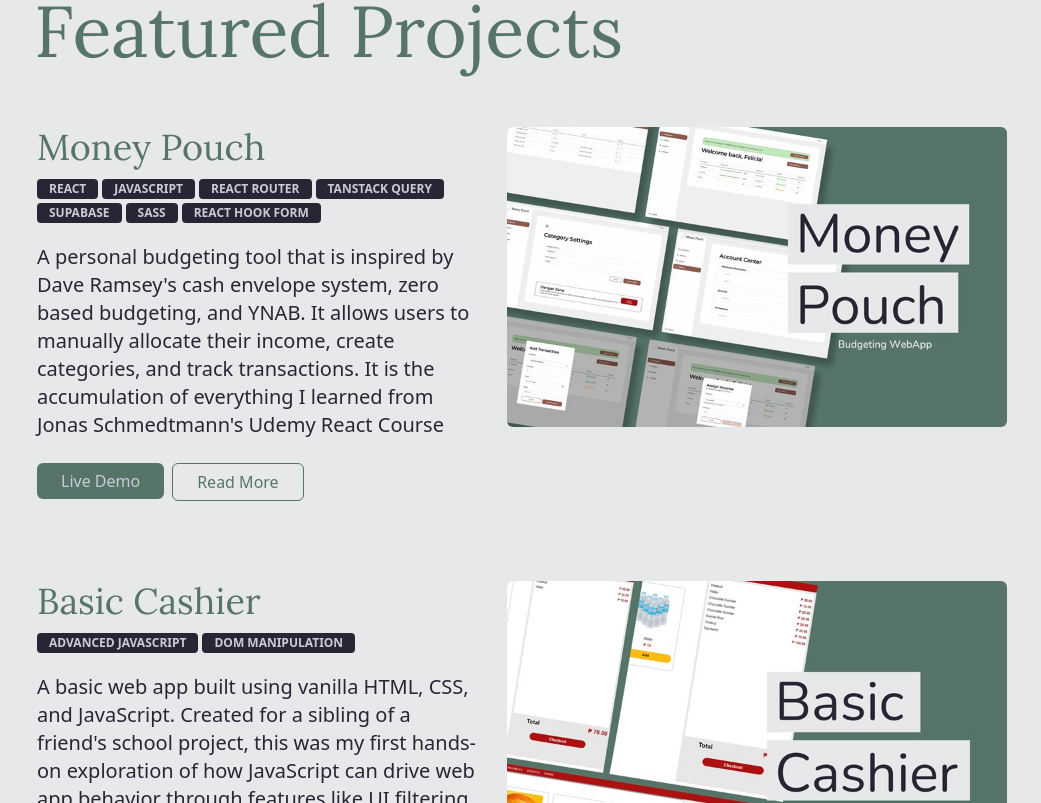
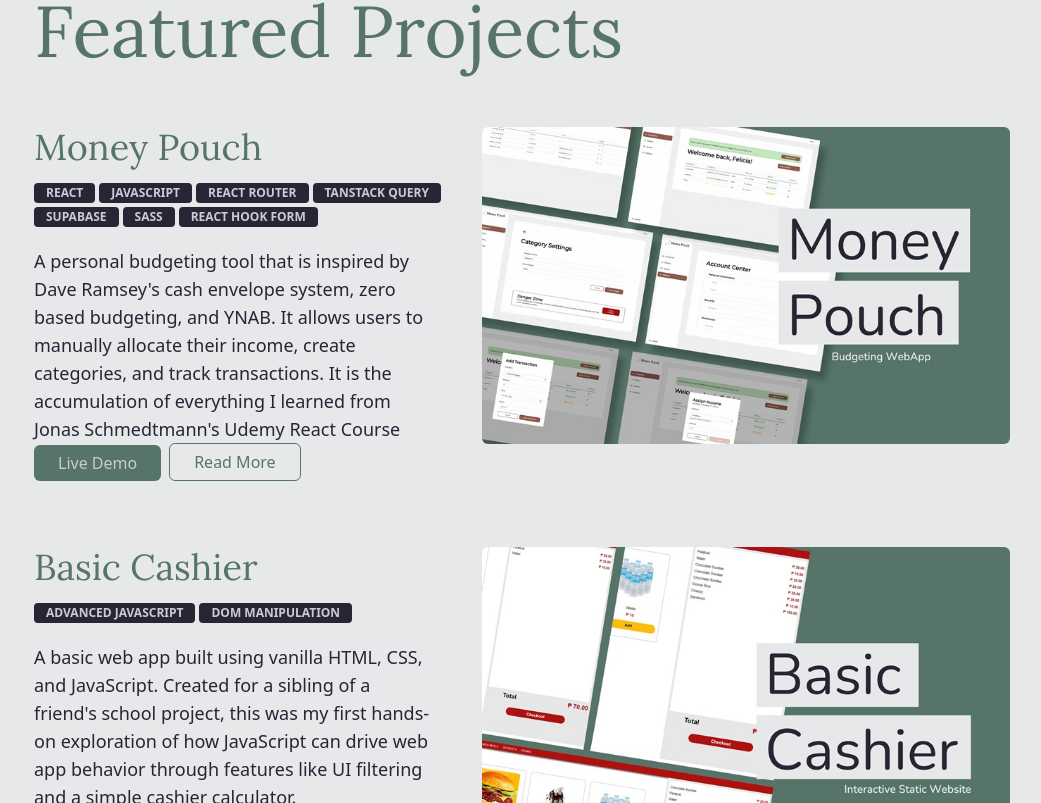
Before and after one commit to zeeneecodes/portfolio, a React (Vite) app: page / in a window 1280 px wide. Shown: the part 1477-2280 px from the top of the page, without its empty margins (118-1159 px from the left). Built offline with nearby package versions, Linux system fonts and the light colour scheme.

Commit message:
comments cleanup, add width/height to img, max width to description, auto margin top to buttons section

```diff
--- a/src/styles/components.css
+++ b/src/styles/components.css
@@ -18,10 +18,6 @@
 
   .tag {
     @apply text-xs uppercase bg-text text-text-dark font-semibold h-5 flex items-center px-3 rounded-sm whitespace-break-spaces;
-
-    /* &:not(:last-child) {
-      @apply mr-1;
-    } */
   }
 
   .icon-tech {
@@ -67,14 +63,18 @@
   }
 
   .project {
-    @apply md:flex md:flex-row-reverse md:items-start md:justify-around mb-15 lg:mb-20 gap-4;
+    @apply md:flex md:flex-row-reverse md:items-start md:justify-around w-full;
+
+    &:not(:last-child) {
+      @apply mb-20 lg:mb-25;
+    }
 
     & div {
       @apply lg:w-md;
     }
 
-    & img {
-      @apply w-[21.88rem] h-[13.23rem] md:w-125 md:h-75;
+    & picture {
+      @apply w-140 h-[13.23rem];
     }
   }
 
@@ -117,10 +117,6 @@
     & .title {
       @apply text-primary font-semibold italic;
     }
-
-    /* & .entry:nth-child(odd) {
-      @apply md:items-end;
-    } */
   }
 
   .cs-h-img {
--- a/src/styles/utilities.css
+++ b/src/styles/utilities.css
@@ -3,5 +3,5 @@
 }
 
 @utility regular-text {
-  @apply text-base md:text-lg lg:text-xl;
+  @apply text-sm md:text-base lg:text-lg;
 }
--- a/src/ui/ProjectPreview.jsx
+++ b/src/ui/ProjectPreview.jsx
@@ -11,38 +11,29 @@ function ProjectPreview({
 }) {
   return (
     <article className="project">
-      {/*
-      <picture>
-	<source srcset="picture-300px.png" media="(max-width:500px)">
-	<source srcset="picture-400px.png" media="(max-width:650px)">
-	<source srcset="picture-500px.png" media="(max-width:800px)">
-
-	<!--
-	  - the image that loads if browser does not support picture element
-	  - the catch-all / default image
-	-->
-	<img src="picture.png" alt="A Picture" />
-</picture>
-      */}
-      {/* <img src={img} alt="" /> */}
       <picture>
         {img.map((img, i) => {
           return <source key={i} srcSet={img.pic} media={img.media} />;
         })}
-        <img loading="lazy" src={img[1].pic} alt={alt} />
+        <img
+          className="w-full h-auto"
+          loading="lazy"
+          src={img[1].pic}
+          alt={alt}
+        />
       </picture>
-      <div className="max-w-[450px]">
+      <div className="flex flex-col flex-1 h-80">
         <h2 className="mt-0">{title}</h2>
         <div className="flex gap-1 flex-wrap mt-3">
           {tags.map((tag, i) => (
             <Tag key={i} tag={tag} />
           ))}
         </div>
-        <p className="mt-5">{description}</p>
+        <p className="mt-5 md:w-100">{description}</p>
 
         {/* BUTTONS */}
         {liveLink || studyLink ? (
-          <div className="flex mt-6 gap-2">
+          <div className="flex items-end mt-5 lg:mt-auto gap-2">
             {liveLink && (
               <a href={liveLink} target="_blank" rel="noopener noreferrer">
                 <button className="btn-primary">Live Demo</button>
```
